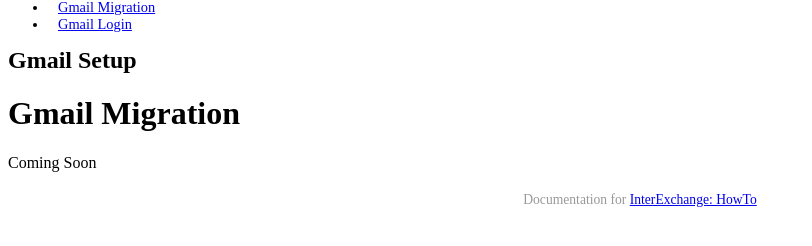
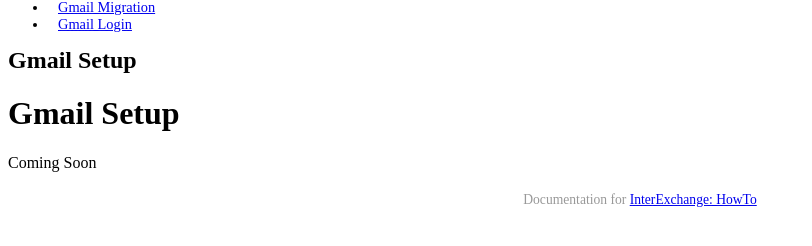
Before and after one commit to acohen/howto, a Jekyll site: the page built from _posts/2014-10-06-gmail-setup.md, in a window 1280 px wide. Shown: the part 134-380 px from the top of the page, without its empty margins (0-812 px from the left). Built offline with Jekyll 4.4.1, drawn with Linux system fonts in a browser that asks for light colours; Markdown is read by kramdown in place of the engine named in the settings; a style sheet for code colours, icons or effects is not loaded.

Commit message:
Update 2014-10-06-gmail-setup.md

```diff
--- a/_posts/2014-10-06-gmail-setup.md
+++ b/_posts/2014-10-06-gmail-setup.md
@@ -5,6 +5,6 @@ category: tools
 date: 2014-09-23 18:19:32
 ---
 
-# Gmail Migration
+# Gmail Setup
 
 Coming Soon
```
